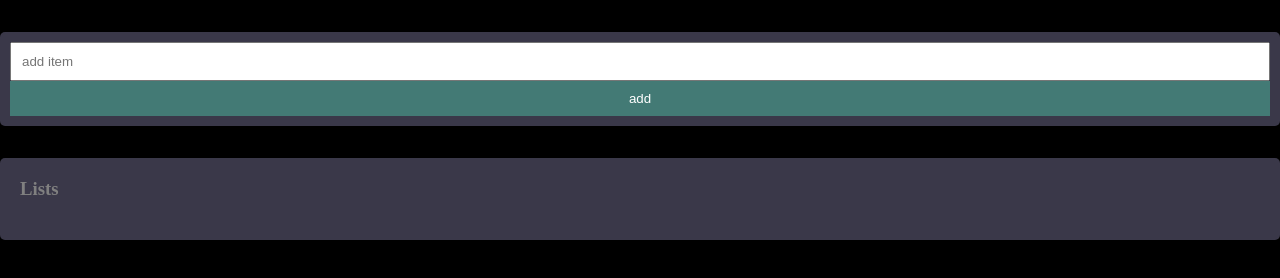
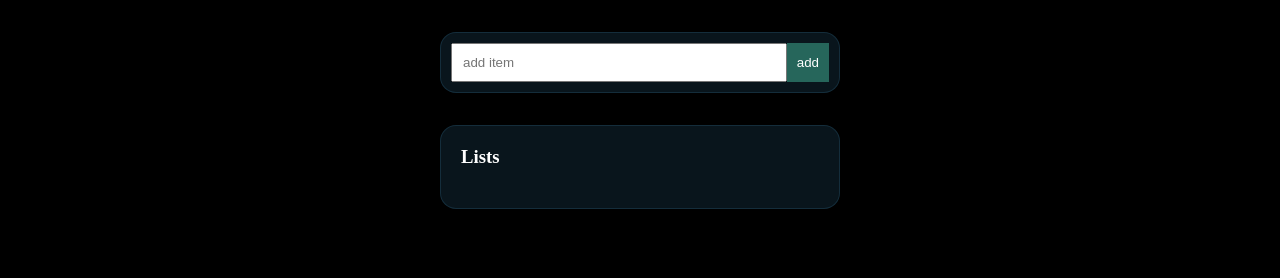
Before and after one commit to nksociety/definer, a website: page index.html in a window 1280 px wide. Drawn offline with Linux system fonts and the light colour scheme.

```diff
--- a/definer.js
+++ b/definer.js
@@ -1,4 +1,4 @@
-var definer = this.define = (function (path) {
+var definer = this.define = (function () {
     let mainFile;
     const Modules = {};
     const files = [];
@@ -85,7 +85,6 @@
         for (let path of module.deps) {
             const dep = join(base, path);
             relativePath.push(dep);
-            const total = relativePath.length;
             if (files.includes(dep)) continue;
             files.push(dep)
             loadScript(dep);
@@ -108,8 +107,9 @@
         } catch (e) {
             file = e.stack
                 .split("\n")
+                .filter(a => a.trim().length !== 0)
                 .pop()
-                .replaceAll(/(at|[\s]|\:[\d]\:[\d])/gi, "");
+                .replaceAll(/(at|\@|[\s]|\:[\d]\:[\d])/gi, "");
         }
         return file;
     }
--- a/index.html
+++ b/index.html
@@ -1,35 +1,45 @@
-<!DOCTYPE html>
+<!doctype html>
 <html lang="en" style="background:#000">
     <head>
-    <meta charset="UTF-8">
-    <meta name="viewport" content="width=device-width, initial-scale=1.0">
+        <meta charset="UTF-8" />
+        <meta name="viewport" content="width=device-width, initial-scale=1.0" />
         <title>example amd</title>
         <style type="text/css" media="all">
             * {
                 margin: 0;
                 padding: 0;
                 box-sizing: border-box;
-            color: gray;
             }
             body * {
                 padding: 10px;
             }
-        .action, .list-item {
+            .action {
+                display: flex;
+                flex-direction: row;
+            }
+            .action,
+            .list-item {
+                color: white;
                 width: 100%;
-            display: flex;
-            flex: 1;
-            flex-direction: column;
-            background: hsla(244.6,12.5%,35.1%,0.728);
+                margin: auto;
+                background: hsla(244.6, 12.5%, 35.1%, 0.329);
                 border-radius: 5px;
                 margin-top: 2em;
+                background: rgba(47, 108, 140, 0.2);
+                border-radius: 16px;
+                box-shadow: 0 4px 30px rgba(0, 0, 0, 0.1);
+                backdrop-filter: blur(3.7px);
+                -webkit-backdrop-filter: blur(3.7px);
+                border: 1px solid rgba(47, 108, 140, 0.28);
             }
             input {
                 outline: none;
+                flex: 1;
             }
             button {
+                color: white;
                 padding: 10px;
                 border: none;
-            color: white;
                 background: #4fd5b26c;
             }
             ul {
@@ -39,12 +49,18 @@
                 text-decoration: underline;
                 color: #cfccf0ba;
             }
+            @media (min-width: 600px) {
+                .action,
+                .list-item {
+                    max-width: 400px;
+                }
+            }
         </style>
         <script src="./definer.js"></script>
     </head>
     <body>
         <div class="action">
-        <input type="text" placeholder="add item" name="item" id="item">
+            <input type="text" placeholder="add item" name="item" id="item" />
             <button type="button">add</button>
         </div>
         <div class="list-item">
```
Lines whose indentation alone changed are shown as unchanged.
